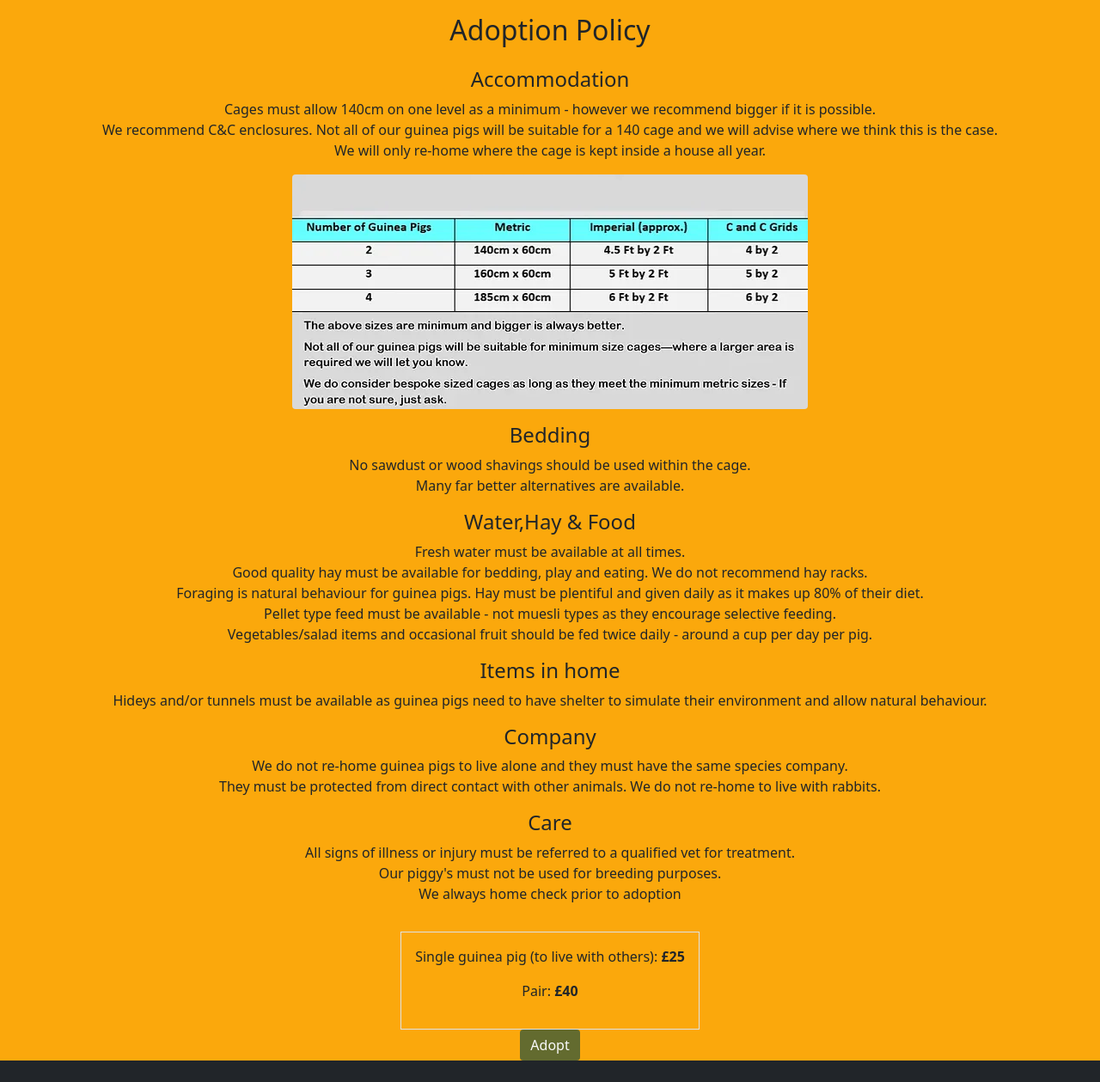
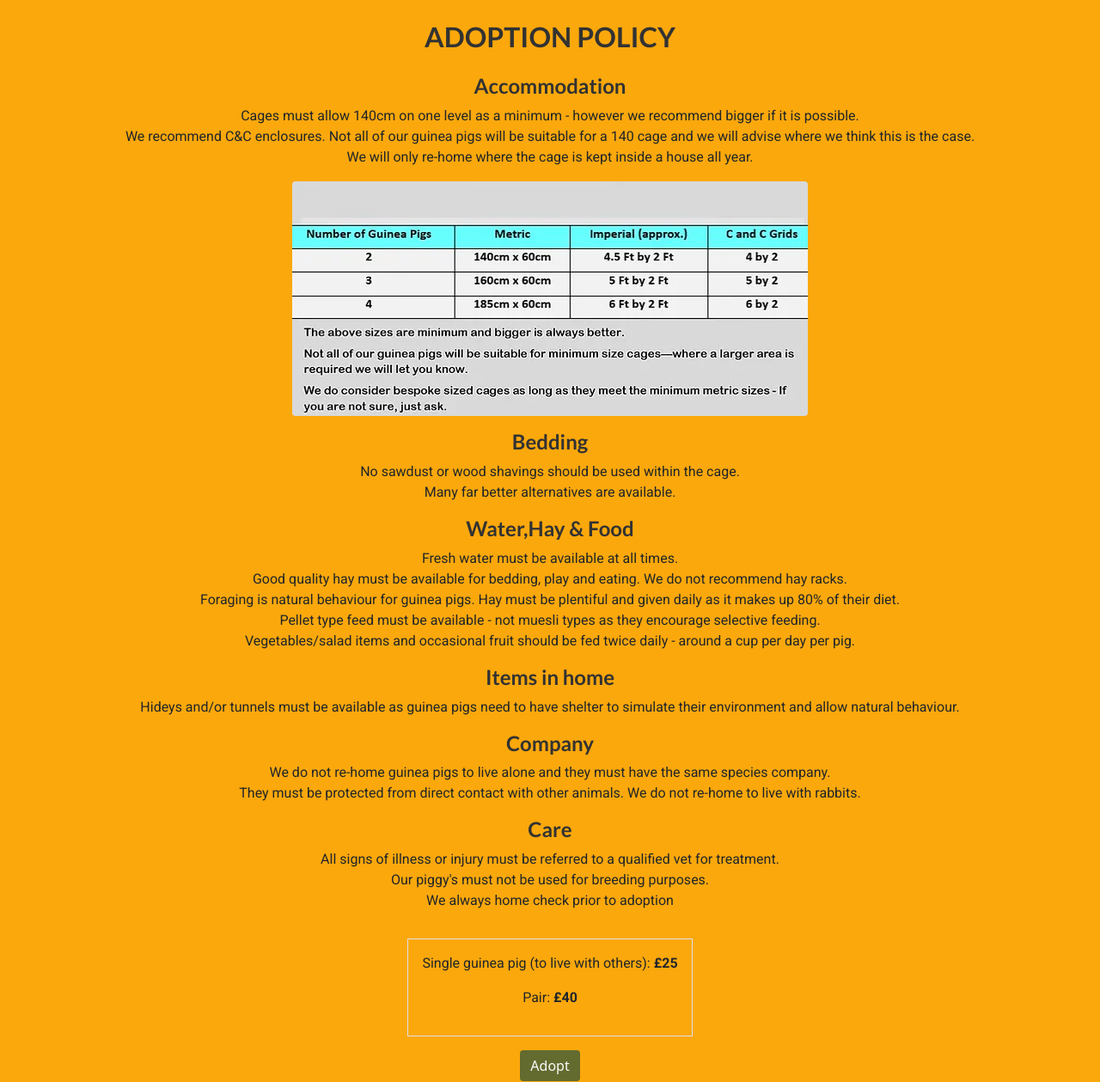
Before and after one commit to marina9222/Little-Wheekers-Rescue, a Django app: page /adoption-policy/ in a window 1280 px wide. Shown: the part 80-1339 px from the top of the page at 86% size. Run offline with Django 3.2, Linux system fonts and the light colour scheme; some libraries are stand-ins or nearby versions.

Commit message:
Add: adoption policy template css

```diff
--- a/home/templates/home/adoption_policy.html
+++ b/home/templates/home/adoption_policy.html
@@ -3,15 +3,15 @@
 
 {% block content %}
 
-<div class="row"></div>
-    <div class="col text-center mt-3">
-        <h2 class="logo-font">Adoption Policy</h2>
+<div class="row">
+    <div class="col text-center mt-4">
+        <h2 class="font-primary fw-bold text-uppercase">Adoption Policy</h2>
     </div>
 </div>
 <div class="row"></div>
     <div class="col text-center mt-3">
-        <h4 class="logo-font">Accommodation</h4>
-        <p class="text-center">Cages must allow 140cm on one level as a minimum - however we recommend bigger if it is possible.<br>
+        <h4 class="font-primary fw-bold">Accommodation</h4>
+        <p class="text-center font-secondary">Cages must allow 140cm on one level as a minimum - however we recommend bigger if it is possible.<br>
           We recommend C&C enclosures. Not all of our guinea pigs will be suitable for a 140 cage and we will advise where we think this is the case.<br>
           We will only re-home where the cage is kept inside a house all year.</p>
     </div>
@@ -20,13 +20,13 @@
     </div>
 </div>
 <div class="col text-center mt-3">
-    <h4 class="logo-font text-center">Bedding</h4>
-    <p class="text-center">No sawdust or wood shavings should be used within the cage.<br>
+    <h4 class="text-center font-primary fw-bold">Bedding</h4>
+    <p class="text-center font-secondary">No sawdust or wood shavings should be used within the cage.<br>
       Many far better alternatives are available.</p>
 </div>
 <div class="col text-center mt-3"></div>
-    <h4 class="logo-font text-center">Water,Hay & Food</h4>
-    <p class="text-center">Fresh water must be available at all times.<br>
+    <h4 class="text-center font-primary fw-bold">Water,Hay & Food</h4>
+    <p class="text-center font-secondary">Fresh water must be available at all times.<br>
      Good quality hay must be available for bedding, play and eating. We do not recommend hay racks.<br>
       Foraging is natural behaviour for guinea pigs. Hay must be plentiful and given daily as it makes up 80% of their diet.<br>
       Pellet type feed must be available - not muesli types as they encourage selective feeding. <br>
@@ -35,19 +35,19 @@
 </div>
 
 <div class="col text-center mt-3"></div>
-    <h4 class="logo-font text-center">Items in home</h4>
-    <p class="text-center">Hideys and/or tunnels must be available as guinea pigs need to have shelter to simulate their environment and allow natural behaviour.
+    <h4 class="text-center font-primary fw-bold">Items in home</h4>
+    <p class="text-center font-secondary">Hideys and/or tunnels must be available as guinea pigs need to have shelter to simulate their environment and allow natural behaviour.
     </p>
 </div>
 <div class="col text-center mt-3"></div>
-    <h4 class="logo-font text-center">Company</h4>
-    <p class="text-center">We do not re-home guinea pigs to live alone and they must have the same species company.<br>
+    <h4 class="font-primary text-center fw-bold">Company</h4>
+    <p class="text-center font-secondary">We do not re-home guinea pigs to live alone and they must have the same species company.<br>
      They must be protected from direct contact with other animals. We do not re-home to live with rabbits.
     </p>
 </div>
 <div class="col text-center mt-3"></div>
-    <h4 class="logo-font text-center">Care</h4>
-    <p class="text-center">All signs of illness or injury must be referred to a qualified vet for treatment.<br>
+    <h4 class="text-center font-primary fw-bold">Care</h4>
+    <p class="text-center font-secondary">All signs of illness or injury must be referred to a qualified vet for treatment.<br>
     Our piggy's must not be used for breeding purposes.<br>
     We always home check prior to adoption
     </p>
@@ -55,12 +55,12 @@
 <div class="row"></div>
     <div class="col text-center mt-3">
             <div class="border p-3" style="display: inline-block;">
-                <p>Single guinea pig (to live with others): <strong>£25</strong></p>
-                <p>Pair: <strong>£40</strong></p>
+                <p class="font-secondary">Single guinea pig (to live with others): <strong>£25</strong></p>
+                <p class="font-secondary">Pair: <strong>£40</strong></p>
             </div>
     </div>
 </div>
-<div class="text-center">
+<div class="text-center mt-3 mb-3">
 <a href="{% url 'adoptions:available_guinea_pigs' %}" class="btn btn-secondary adopt-now-button">Adopt</a>
 </div>
 
```
